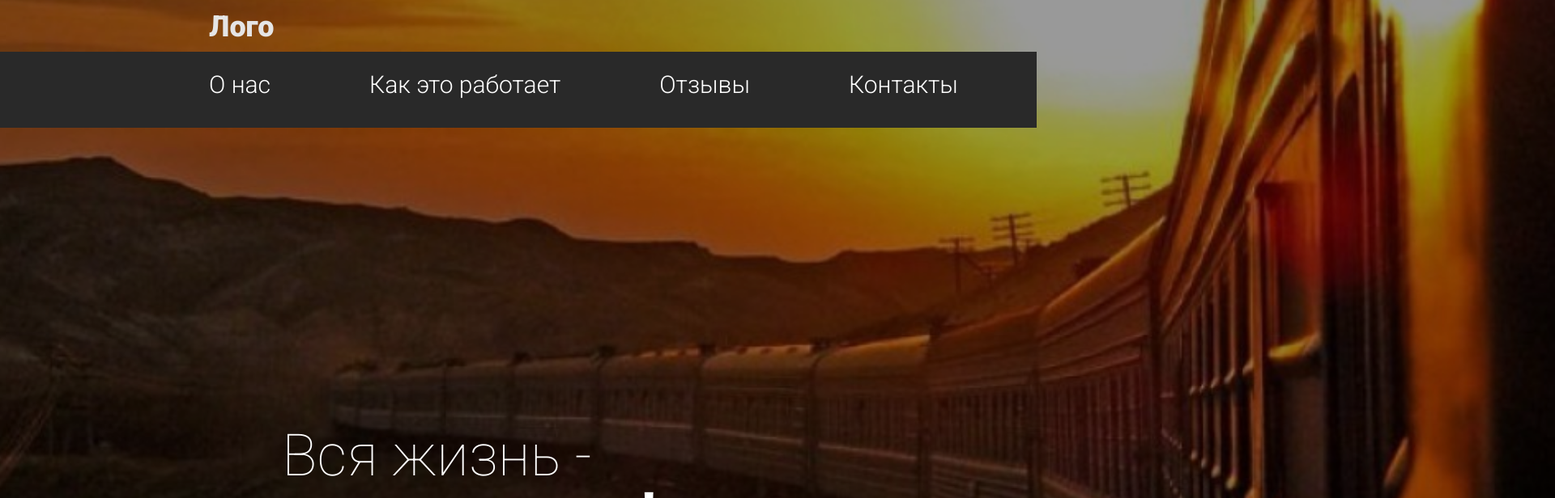
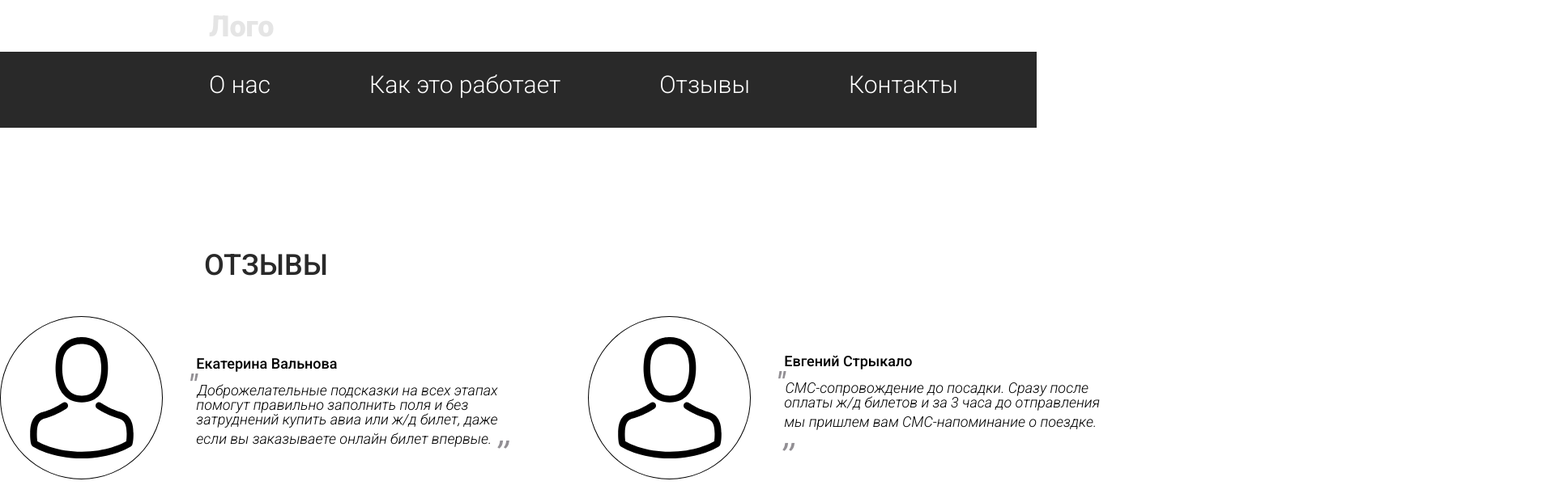
Before and after one commit to UdavUPS/Frontend-diplom, a React (Vite) app: page /reviews in a window 1280 px wide. Shown: the top 616 px of the page at 81% size, 1920 px wide, since content can reach past the window. Built offline with nearby package versions, Linux system fonts and the light colour scheme.

Commit message:
Настройка роутинга

```diff
--- a/package.json
+++ b/package.json
@@ -22,6 +22,7 @@
     "eslint-plugin-react-hooks": "^5.2.0",
     "eslint-plugin-react-refresh": "^0.4.19",
     "globals": "^16.0.0",
+    "react-router-dom": "^7.5.2",
     "uniqid": "^5.4.0",
     "vite": "^6.3.1"
   }
--- a/src/components/AboutUs/AboutUs.jsx
+++ b/src/components/AboutUs/AboutUs.jsx
@@ -6,7 +6,7 @@ export function AboutUs() {
 
 
     return (
-        <div className="about-us-box">
+        <div id="asd" className="about-us-box">
             <h1 className="about-us-box__title">о нас</h1>
             <div className="about-us-box__text">
                 <p>Мы рады видеть вас! Мы рботаем для Вас с 2003 года. 14 лет мы наблюдаем, как с каждым днем все больше людей заказывают жд билеты через интернет.</p>
--- a/src/components/App/App.jsx
+++ b/src/components/App/App.jsx
@@ -1,4 +1,5 @@
 import React, {useState} from 'react';
+import { BrowserRouter as Router,Routes, Route } from 'react-router-dom';
 import './App.css';
 import {Menu} from '../Menu/Menu.jsx';
 import {PrimaryHeder} from '../PrimaryHeder/PrimaryHeder.jsx';
@@ -12,6 +13,9 @@ export default function App() {
 
 
     return (
+        <Router>
+        <Routes>
+           <Route path='/' element={
             <div>
                 <Menu />
                 <PrimaryHeder />
@@ -20,5 +24,42 @@ export default function App() {
                 <Reviews />
                 <Footer />
             </div>
+           } />
+            <Route path='/about-us' element={ <div><Menu /><AboutUs /></div>}/>
+            <Route path='/how-it-works' element={<div><Menu /><HowItWorks /></div>}/>
+            <Route path='/reviews' element={<div><Menu /><Reviews /></div>}/>
+            <Route path='/footer' element={<div><Menu /><Footer /></div>}/>
+
+        </Routes>
+      </Router>
+
+
+
     );
 }
+
+
+
+
+
+
+/* (
+    <Router>
+    <Routes>
+       <Route path='/' element={
+        <div>
+            <Menu />
+            <PrimaryHeder />
+        </div>
+       } />
+        <Route path='/about-us' element={<AboutUs />}/>
+        <Route path='/how-it-works' element={<HowItWorks />}/>
+        <Route path='/reviews' element={<Reviews />}/>
+        <Route path='/footer' element={<Footer />}/>
+
+    </Routes>
+  </Router>
+
+
+
+); */
--- a/src/components/Menu/Menu.css
+++ b/src/components/Menu/Menu.css
@@ -38,3 +38,8 @@
 .menu-box__list__item:nth-child(1) {
     margin-left: 258px;
 }
+
+.menu-box__list__item__link {
+    text-decoration: inherit;
+    color: inherit;
+}
--- a/src/components/Menu/Menu.jsx
+++ b/src/components/Menu/Menu.jsx
@@ -1,4 +1,5 @@
 import './Menu.css';
+import { Link } from 'react-router-dom';
 
 
 export function Menu() {
@@ -6,13 +7,13 @@ export function Menu() {
 
     return (
         <>
-        <div className="logo">Лого</div>
+        <div className="logo"><Link className='menu-box__list__item__link' to='/'>Лого</Link></div>
         <div className='menu-box'>
             <ul className='menu-box__list'>
-                <li className='menu-box__list__item' >О нас</li>
-                <li className='menu-box__list__item' >Как это работает</li>
-                <li className='menu-box__list__item' >Отзывы</li>
-                <li className='menu-box__list__item' >Контакты</li>
+                <li className='menu-box__list__item' ><Link className='menu-box__list__item__link' to='/about-us'>О нас</Link></li>
+                <li className='menu-box__list__item' ><Link className='menu-box__list__item__link' to='/how-it-works'>Как это работает</Link></li>
+                <li className='menu-box__list__item' ><Link className='menu-box__list__item__link' to='/reviews'>Отзывы</Link></li>
+                <li className='menu-box__list__item' ><Link className='menu-box__list__item__link' to='/footer'>Контакты</Link></li>
             </ul>
         </div>
         </>
--- a/src/main.jsx
+++ b/src/main.jsx
@@ -4,6 +4,7 @@ import './css/resetStyle.css'
 import './css/style.css'
 import App from './components/App/App.jsx'
 
+
 createRoot(document.getElementById('root')).render(
   <StrictMode>
     <App />
```
Also changed, not shown: 1 other file (tests, documents, lock files or other folders). Lines whose indentation alone changed are shown as unchanged.
